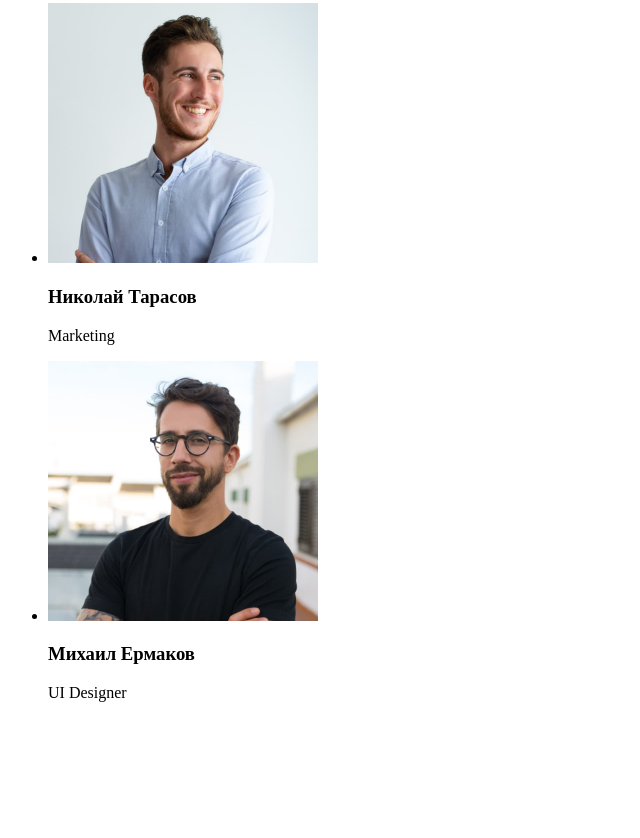
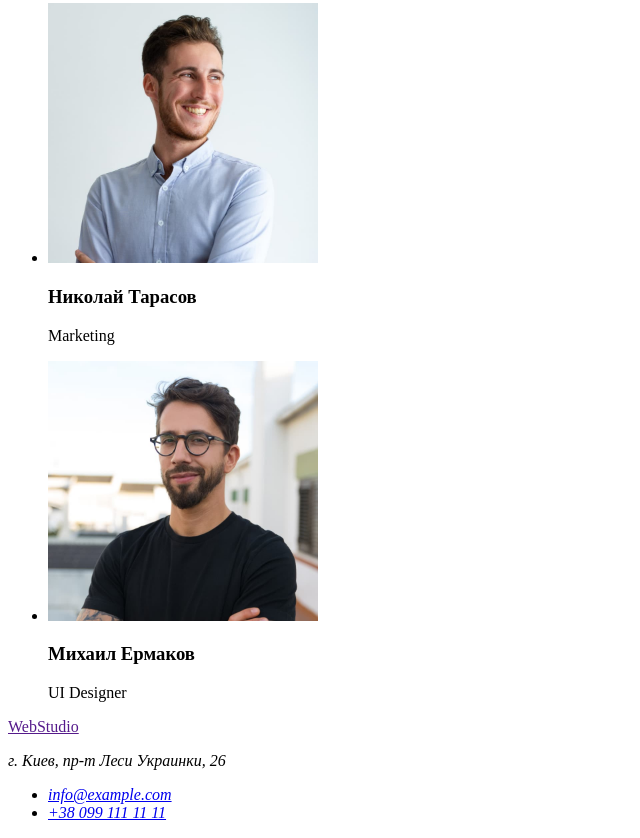
Before and after one commit to IrynaLaptieva/goit-markup-hw-01, a plain HTML site: page index.html in a window 1280 px wide. Shown: the part 2333-3171 px from the top of the page, without its empty margins (0-640 px from the left). Before the commit the page ends 3051 px from the top, so only its background shows below. Drawn offline with Linux system fonts and the light colour scheme.

Commit message:
Делает разметку в футере

```diff
--- a/index.html
+++ b/index.html
@@ -1,5 +1,5 @@
 <!DOCTYPE html>
-<html lang="en">
+<html lang="ru">
 <head>
     <meta charset="UTF-8">
     <meta http-equiv="X-UA-Compatible" content="IE=edge">
@@ -97,6 +97,17 @@
     </main>
 
     <footer>
+        <a href="">
+            WebStudio
+        </a>
+        <address>
+            <p>г. Киев, пр-т Леси Украинки, 26</p>
+            <ul>
+                <li><a href="mailto:info@example.com">info@example.com</a></li>
+                <li><a href="tel:+380991111111">+38 099 111 11 11</a></li>
+            </ul>
+
+        </address>
 
     </footer>
 </body>
```
